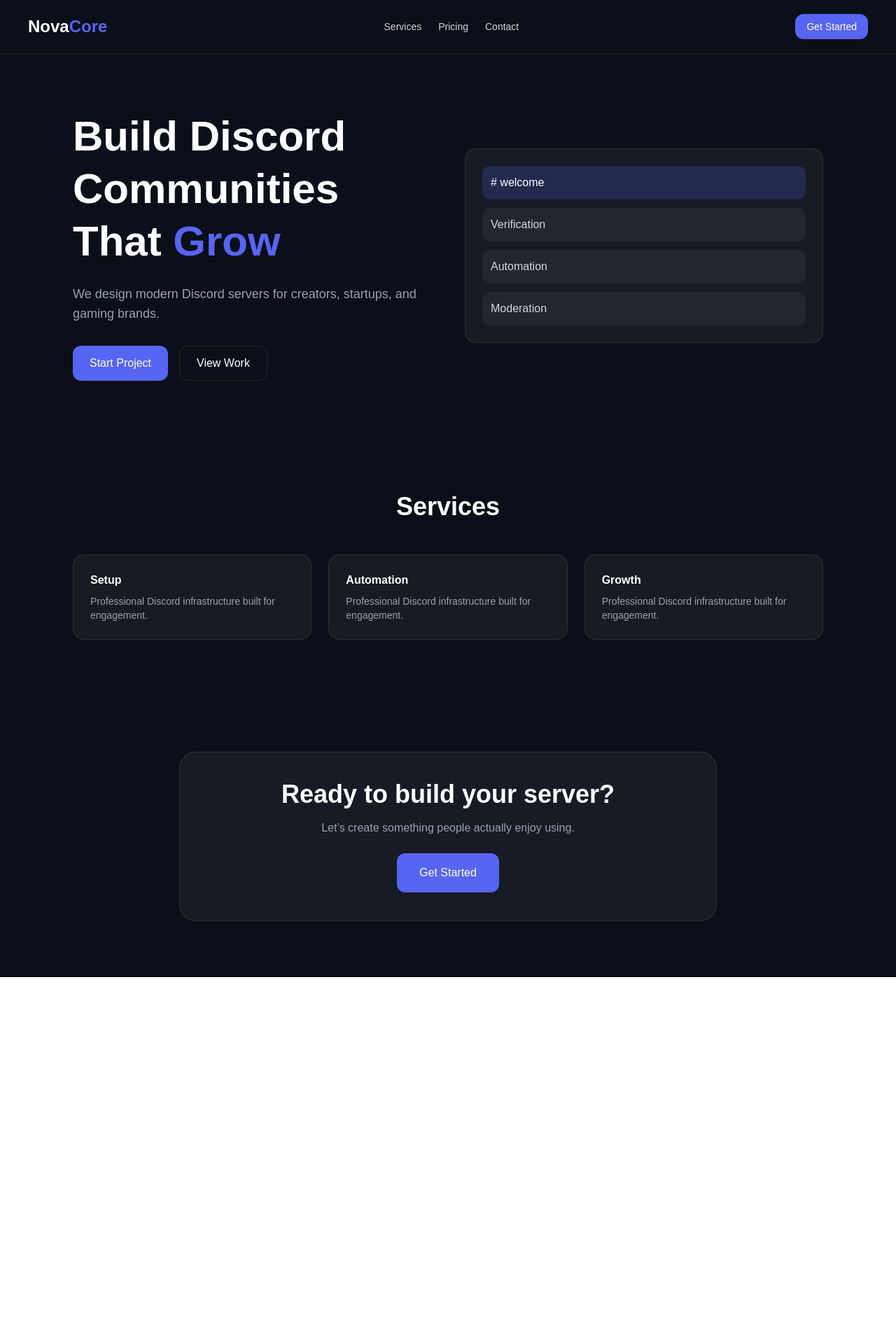
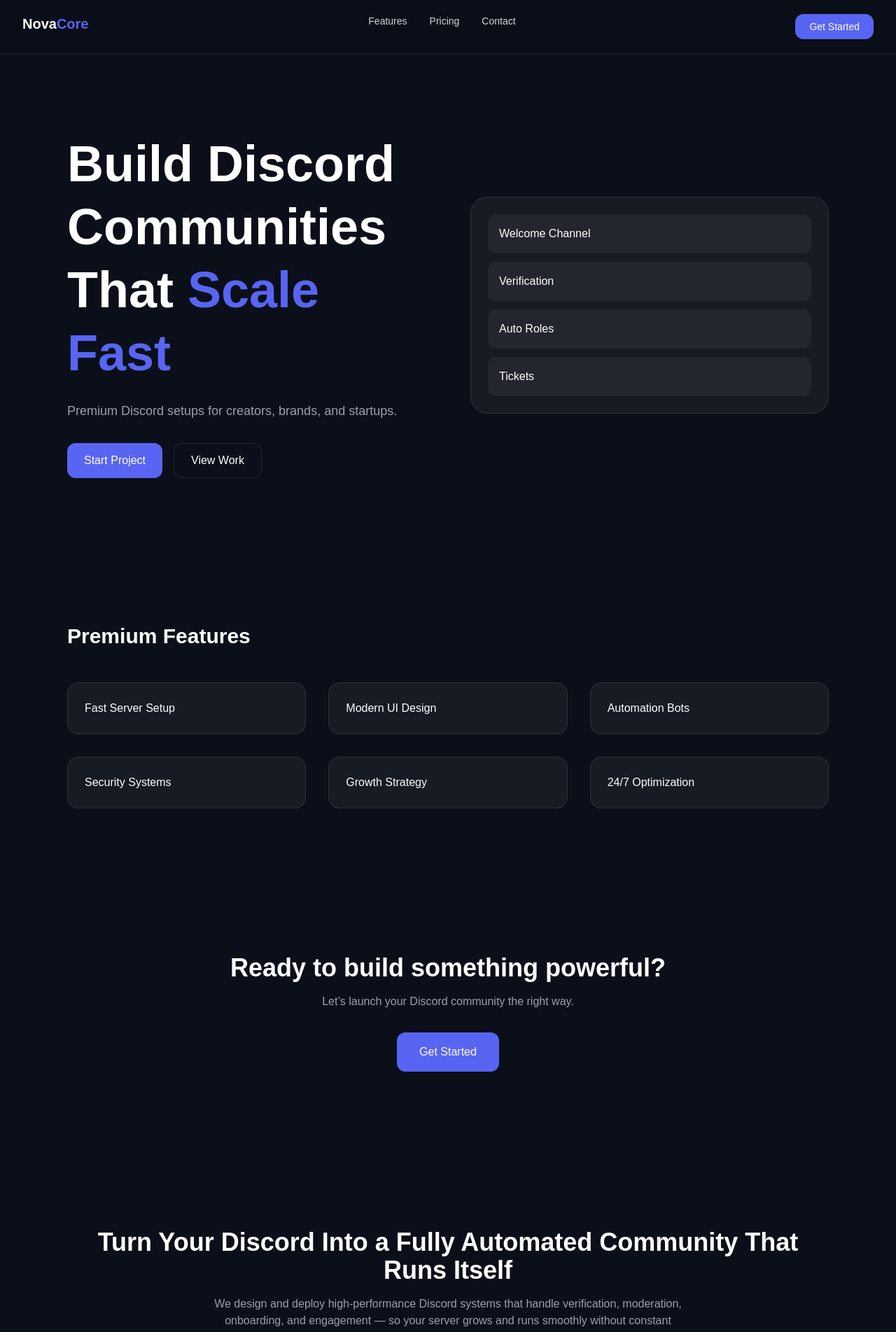
Before and after one commit to TheKhimik/novacore, a Next.js app: page / in a window 1280 px wide. Shown: the top 1903 px of the page at 70% size. Before the commit the page ends 1396 px from the top, so only its background shows below. Built offline with nearby package versions, Linux system fonts and the light colour scheme.

Commit message:
Updated hero + Discord section + conversion copy

```diff
--- /dev/null
+++ b/app/app/template.tsx
@@ -0,0 +1,22 @@
+"use client";
+
+import { motion, AnimatePresence } from "framer-motion";
+import { usePathname } from "next/navigation";
+
+export default function Template({ children }: { children: React.ReactNode }) {
+  const pathname = usePathname();
+
+  return (
+    <AnimatePresence mode="wait">
+      <motion.div
+        key={pathname}
+        initial={{ opacity: 0, y: 10 }}
+        animate={{ opacity: 1, y: 0 }}
+        exit={{ opacity: 0, y: -10 }}
+        transition={{ duration: 0.3 }}
+      >
+        {children}
+      </motion.div>
+    </AnimatePresence>
+  );
+}
--- a/app/page.tsx
+++ b/app/page.tsx
@@ -1,40 +1,50 @@
 "use client";
+
+import { motion } from "framer-motion";
 
 export default function Page() {
   return (
-    <main className="min-h-screen bg-[#0B0F19] text-white overflow-x-hidden">
+    <main className="bg-[#0B0F19] text-white min-h-screen">
 
       {/* NAVBAR */}
-      <nav className="flex items-center justify-between px-6 md:px-10 py-5 border-b border-white/10">
-        <h1 className="text-xl md:text-2xl font-bold">
+      <motion.nav
+        initial={{ y: -20, opacity: 0 }}
+        animate={{ y: 0, opacity: 1 }}
+        className="sticky top-0 z-50 backdrop-blur-xl bg-[#0B0F19]/70 border-b border-white/10 px-8 py-5 flex justify-between"
+      >
+        <h1 className="font-bold text-xl">
           Nova<span className="text-[#5865F2]">Core</span>
         </h1>
 
-        <div className="hidden md:flex gap-6 text-sm text-gray-300">
-          <a href="#services">Services</a>
+        <div className="hidden md:flex gap-8 text-sm text-gray-300">
+          <a href="#features">Features</a>
           <a href="#pricing">Pricing</a>
           <a href="#contact">Contact</a>
         </div>
 
-        <button className="bg-[#5865F2] px-4 py-2 rounded-xl text-sm">
+        <button className="bg-[#5865F2] px-5 py-2 rounded-xl text-sm">
           Get Started
         </button>
-      </nav>
+      </motion.nav>
 
       {/* HERO */}
-      <section className="px-6 md:px-10 py-20 max-w-6xl mx-auto grid lg:grid-cols-2 gap-12 items-center">
+      <section className="max-w-6xl mx-auto px-8 py-28 grid lg:grid-cols-2 gap-16 items-center">
 
-        <div>
-          <h1 className="text-4xl md:text-6xl font-black leading-tight">
-            Build Discord Communities That
-            <span className="text-[#5865F2]"> Grow</span>
+        <motion.div
+          initial={{ opacity: 0, y: 40 }}
+          animate={{ opacity: 1, y: 0 }}
+          transition={{ duration: 0.6 }}
+        >
+          <h1 className="text-5xl lg:text-7xl font-black leading-tight">
+            Build Discord Communities That{" "}
+            <span className="text-[#5865F2]">Scale Fast</span>
           </h1>
 
-          <p className="text-gray-400 mt-6 text-base md:text-lg">
-            We design modern Discord servers for creators, startups, and gaming brands.
+          <p className="text-gray-400 mt-6 text-lg">
+            Premium Discord setups for creators, brands, and startups.
           </p>
 
-          <div className="flex flex-col sm:flex-row gap-4 mt-8">
+          <div className="flex gap-4 mt-8">
             <button className="bg-[#5865F2] px-6 py-3 rounded-xl">
               Start Project
             </button>
@@ -42,55 +52,156 @@ export default function Page() {
               View Work
             </button>
           </div>
-        </div>
+        </motion.div>
 
-        {/* VISUAL BOX */}
-        <div className="bg-white/5 border border-white/10 rounded-2xl p-6">
+        <motion.div
+          initial={{ scale: 0.9, opacity: 0 }}
+          animate={{ scale: 1, opacity: 1 }}
+          transition={{ duration: 0.6 }}
+          className="bg-white/5 border border-white/10 rounded-3xl p-6"
+        >
           <div className="space-y-3">
-            <div className="bg-[#5865F2]/20 p-3 rounded-xl"># welcome</div>
-            <div className="bg-white/5 p-3 rounded-xl text-gray-300">Verification</div>
-            <div className="bg-white/5 p-3 rounded-xl text-gray-300">Automation</div>
-            <div className="bg-white/5 p-3 rounded-xl text-gray-300">Moderation</div>
+            {["Welcome Channel", "Verification", "Auto Roles", "Tickets"].map(
+              (item) => (
+                <div
+                  key={item}
+                  className="bg-white/5 hover:bg-white/10 transition p-4 rounded-xl"
+                >
+                  {item}
+                </div>
+              )
+            )}
           </div>
-        </div>
+        </motion.div>
 
       </section>
 
-      {/* SERVICES */}
-      <section id="services" className="px-6 md:px-10 py-20 max-w-6xl mx-auto">
-        <h2 className="text-3xl md:text-4xl font-bold text-center mb-12">
-          Services
-        </h2>
+      {/* FEATURES */}
+      <section id="features" className="px-8 py-24 max-w-6xl mx-auto">
+        <h2 className="text-3xl font-bold mb-12">Premium Features</h2>
 
-        <div className="grid md:grid-cols-3 gap-6">
-          {["Setup", "Automation", "Growth"].map((item) => (
-            <div key={item} className="bg-white/5 border border-white/10 p-6 rounded-2xl">
-              <h3 className="font-bold mb-2">{item}</h3>
-              <p className="text-gray-400 text-sm">
-                Professional Discord infrastructure built for engagement.
-              </p>
-            </div>
+        <div className="grid md:grid-cols-3 gap-8">
+          {[
+            "Fast Server Setup",
+            "Modern UI Design",
+            "Automation Bots",
+            "Security Systems",
+            "Growth Strategy",
+            "24/7 Optimization",
+          ].map((feature) => (
+            <motion.div
+              key={feature}
+              whileHover={{ y: -5, scale: 1.02 }}
+              className="bg-white/5 border border-white/10 p-6 rounded-2xl"
+            >
+              {feature}
+            </motion.div>
           ))}
         </div>
       </section>
 
       {/* CTA */}
-      <section className="px-6 md:px-10 py-20 text-center">
-        <div className="max-w-3xl mx-auto bg-white/5 border border-white/10 p-10 rounded-3xl">
-          <h2 className="text-3xl md:text-4xl font-black mb-4">
-            Ready to build your server?
+      <section className="px-8 py-28 text-center">
+        <motion.div
+          initial={{ opacity: 0 }}
+          whileInView={{ opacity: 1 }}
+          viewport={{ once: true }}
+        >
+          <h2 className="text-4xl font-bold">
+            Ready to build something powerful?
           </h2>
 
-          <p className="text-gray-400 mb-6">
-            Let’s create something people actually enjoy using.
+          <p className="text-gray-400 mt-4">
+            Let’s launch your Discord community the right way.
           </p>
 
-          <button className="bg-[#5865F2] px-8 py-4 rounded-xl">
+          <button className="mt-8 bg-[#5865F2] px-8 py-4 rounded-xl">
             Get Started
           </button>
-        </div>
-      </section>
+        </motion.div>
+      </section>{/* DISCORD AUTOMATION SECTION */}
+<section className="px-8 py-28 max-w-6xl mx-auto">
 
+  <div className="text-center mb-16">
+    <h2 className="text-4xl font-bold">
+  Turn Your Discord Into a Fully Automated Community That Runs Itself
+</h2>
+
+<p className="text-gray-400 mt-4 max-w-2xl mx-auto">
+  We design and deploy high-performance Discord systems that handle verification, moderation, onboarding, and engagement — so your server grows and runs smoothly without constant management.
+</p>
+  </div>
+
+  <div className="grid md:grid-cols-2 lg:grid-cols-3 gap-8">
+
+    {[
+      "Verification System",
+      "Ticket Support Bot",
+      "Auto Role Assignment",
+      "Moderation AI",
+      "Community Analytics",
+      "Custom Bot Systems",
+    ].map((item) => (
+      <div
+        key={item}
+        className="bg-white/5 border border-white/10 p-6 rounded-2xl hover:border-[#5865F2]/40 transition"
+      >
+        <h3 className="text-lg font-semibold">{item}</h3>
+        <p className="text-gray-400 mt-2">
+          Fully automated Discord feature for professional community management.
+        </p>
+      </div>
+    ))}
+
+  </div>
+
+</section>
+<section id="contact" className="px-8 py-28 max-w-4xl mx-auto">
+
+  <h2 className="text-4xl font-bold mb-10 text-center">
+    Get in Touch
+  </h2>
+
+  <form
+    action="https://formspree.io/f/xzdwbvlk"
+    method="POST"
+    className="space-y-6 bg-white/5 border border-white/10 p-8 rounded-3xl"
+  >
+
+    <input
+      type="text"
+      name="name"
+      placeholder="Your Name"
+      className="w-full p-4 rounded-xl bg-black/30 border border-white/10"
+      required
+    />
+
+    <input
+      type="email"
+      name="email"
+      placeholder="Your Email"
+      className="w-full p-4 rounded-xl bg-black/30 border border-white/10"
+      required
+    />
+
+    <textarea
+      name="message"
+      placeholder="Your Message"
+      rows={5}
+      className="w-full p-4 rounded-xl bg-black/30 border border-white/10"
+      required
+    />
+
+    <button
+      type="submit"
+      className="w-full bg-[#5865F2] py-4 rounded-xl font-semibold hover:bg-[#4752d6]"
+    >
+      Send Message
+    </button>
+
+  </form>
+
+</section>
     </main>
   );
 }
```
